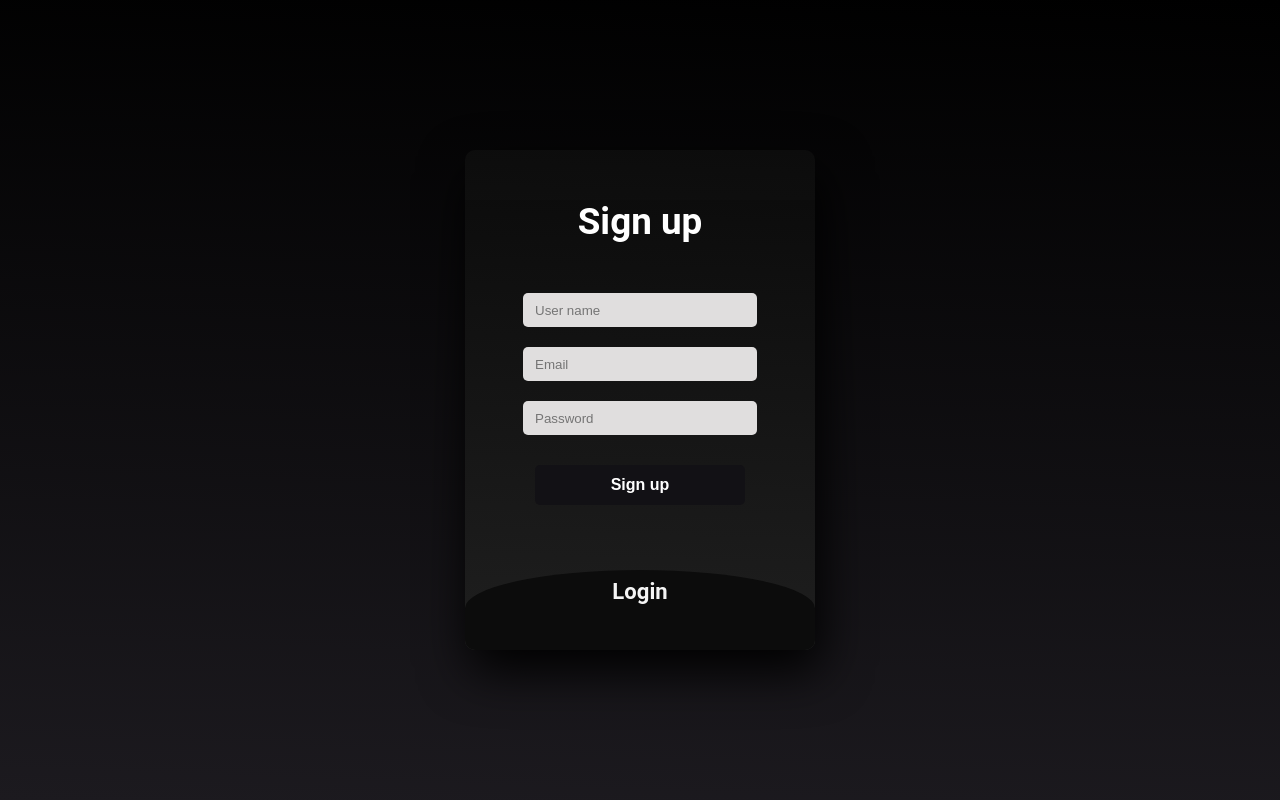
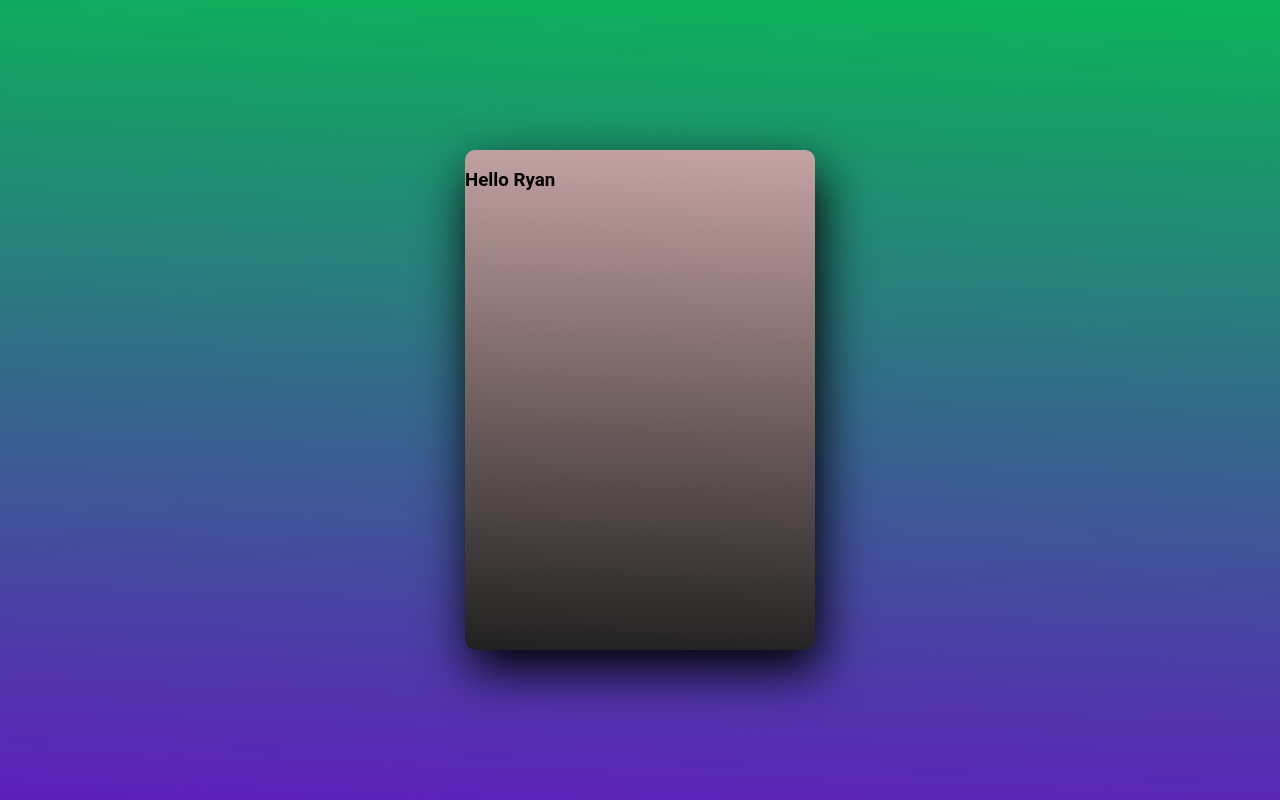
Before and after one commit to RouteWeaver2025/Project-RouteWeaver, a React (Vite) app in the folder RouteWeaver/: page /newr in a window 1280 px wide. Built offline with nearby package versions, Linux system fonts and the light colour scheme.

Commit message:
fixed homepage

```diff
--- a/RouteWeaver/src/App.jsx
+++ b/RouteWeaver/src/App.jsx
@@ -1,11 +1,12 @@
 import React from 'react';
 import LoginPage from './components/login';
+import HomePage from './components/home';
 
 
 const App = () => {
   return (
     <div>
-      <LoginPage/>
+      <HomePage/>
     </div>
   );
 };
--- a/RouteWeaver/src/components/home.jsx
+++ b/RouteWeaver/src/components/home.jsx
@@ -1,14 +1,19 @@
 import React from "react";
 import { useLocation } from "react-router-dom";
+import axios from 'axios';
+import "../design/homescreen.css"
+
 
 const HomePage = () => {
-  const location = useLocation(); // Hook to access the location object
-  const email = location.state?.email || "Guest"; // Access email from state, fallback to "Guest"
+  // const location = useLocation(); // Hook to access the location object
+  // const email = location.state?.email || "Guest"; // Access email from state, fallback to "Guest"
+
+  const name="Ryan";
 
   return (
-    <div className="main">
+    <div className="main1">
       <div className="greeting">
-        <h3>Hello! {email}</h3> {/* Display the email here */}
+        <h3 >Hello {name}</h3> {/* Display the email here */}
       </div>
       <div className="box">
         <div className="NewR"></div>
--- a/RouteWeaver/src/components/login.jsx
+++ b/RouteWeaver/src/components/login.jsx
@@ -4,6 +4,7 @@ import bcrypt from "bcryptjs";
 import { useNavigate } from "react-router-dom";
 import validator from "validator";
 import "../design/login.css" // Your CSS file
+import HomePage from "./home";
 
 const LoginPage = () => {
   // State for Signup Form
@@ -43,7 +44,7 @@ const LoginPage = () => {
       signupData.password = await bcrypt.hash(signupData.password, salt);
       const response = await axios.post("http://localhost:5000/user/signup", signupData);
       if (response.data.message === "User Added!") {
-        windows.location.href = "/home";
+        HomePage(signupData.email);
       }
       console.log("Signup Response:", response.data);
     }
@@ -61,8 +62,9 @@ const LoginPage = () => {
       const response = await axios.post("http://localhost:5000/user/login", loginData);
       console.log("Login Response:", response.data);
       if (response.data.message === "Login Successful") {
+        Homepage(loginData.email);
         // <-- Updated: Passing email as state to home page
-        navigate("/home.jsx", { state: { email: loginData.email } }); // <-- Pass the email here
+        // navigate("/home.jsx", { state: { email: loginData.email } }); // <-- Pass the email here
       }
     } catch (error) {
       console.error("Login Error:", error.message);
--- a/RouteWeaver/src/design/homescreen.css
+++ b/RouteWeaver/src/design/homescreen.css
@@ -1,4 +1,21 @@
-#main{
-    background-color: bisque;
-    font-family: Arial, Helvetica, sans-serif;
+body{
+    margin: 0;
+	padding: 0;
+	display: flex;
+	justify-content: center;
+	align-items: center;
+	min-height: 100vh;
+	/* font-family: 'Jost', sans-serif; */
+	/* background-image: linear-gradient(to right top, #020202, #ffffff, #79787a, #f5f5f5,#050506); */
+	background: linear-gradient(2deg, #5d1fba, #0bb359);
+    font-family: 'Roboto', sans-serif;
 }
+.main1{
+        width: 350px;
+        height: 500px;
+        background: rgba(216, 197, 197, 0.475);
+        overflow: hidden;
+        border-radius: 10px;
+        background: linear-gradient(2deg, #212121, #c5a3a3);
+        box-shadow: 5px 20px 50px #000000;
+}
```
